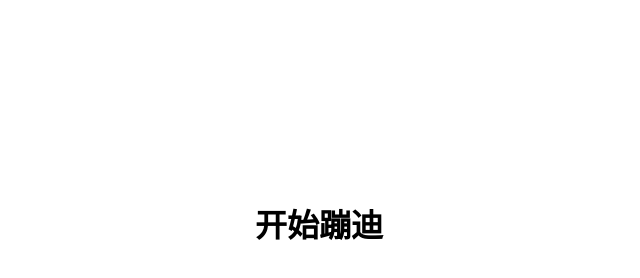
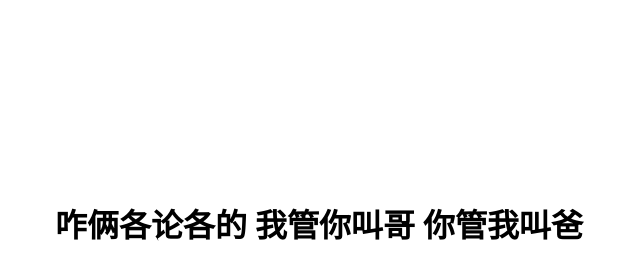
Before and after one commit to MEIoba/MEIoba.github.io, a plain HTML site: page index.html in a window 1280 px wide. Shown: the whole page, without its empty margins (321-961 px from the left). Drawn offline with Linux system fonts and the light colour scheme.

Commit message:
Update index.html

```diff
--- a/index.html
+++ b/index.html
@@ -18,7 +18,7 @@
 
 <body>
     <div class="h1">
-        <h1>开始蹦迪</h1>
+        <h1>咋俩各论各的 我管你叫哥 你管我叫爸</h1>
     </div>
     <script>
         document.querySelector('.h1').onclick = function () {
```
